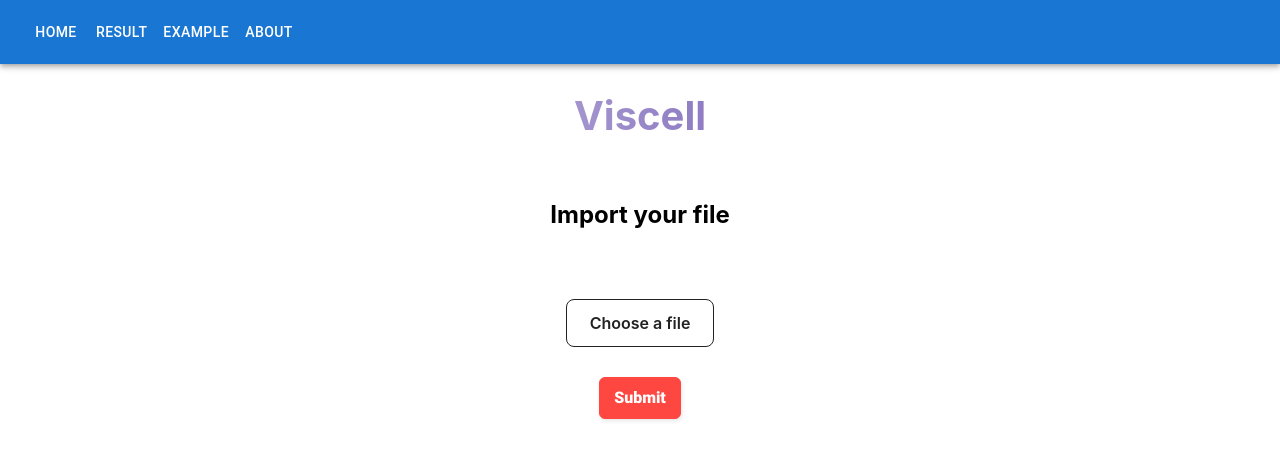
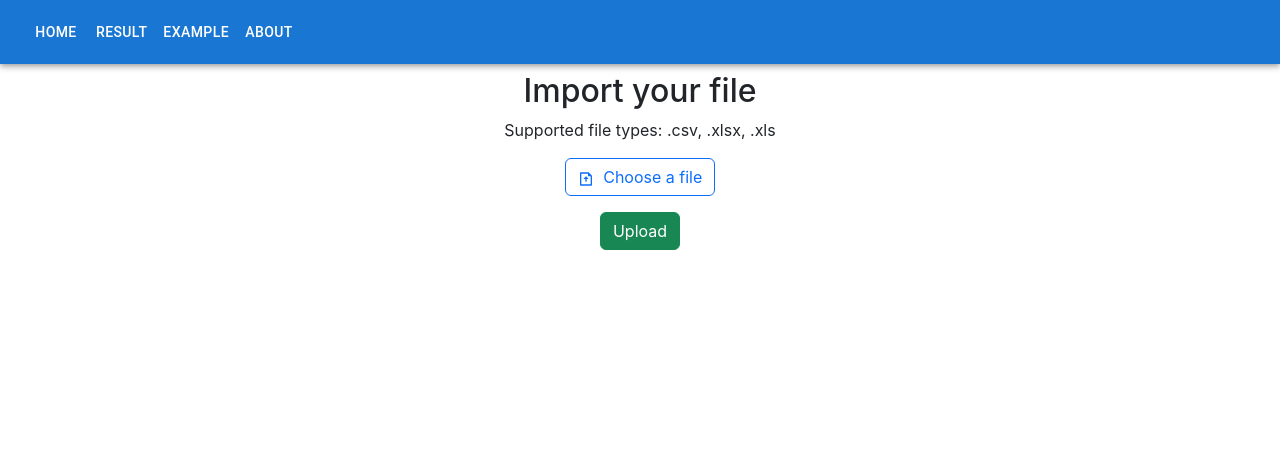
Before and after one commit to sitalbi/viscell, a React (Create React App) app in the folder client/: page / in a window 1280 px wide. Shown: the top 460 px of the page. Built offline with nearby package versions, Linux system fonts and the light colour scheme.

Commit message:
(feat) removed useless css

```diff
--- a/client/src/App.css
+++ b/client/src/App.css
@@ -9,3 +9,13 @@
 .sankey {
   margin-top: 10vh;
 }
+
+/* IMPORTFILE.JS */
+.import-button {
+  width: 0px;
+  height: 0px;
+  opacity: 0;
+  overflow: hidden;
+  position: absolute;
+  z-index: -1;
+}
--- a/client/src/components/ImportFile.css
+++ /dev/null
@@ -1,115 +0,0 @@
-.importFile {
-  display: flex;
-  flex-direction: column;
-  align-items: center;
-  justify-content: center;
-  margin-top: 20px;
-}
-
-.importFileDiv {
-  display: flex;
-  flex-direction: column;
-  align-items: center;
-  justify-content: center;
-  margin-top: 20px;
-}
-
-.importFileButton {
-  margin-top: 20px;
-  margin-bottom: 20px;
-  color: rgb(0, 0, 0);
-  border: none;
-  padding: 10px 20px;
-  border-radius: 5px;
-  border-color: black;
-  cursor: pointer;
-  font-size: 1.5rem;
-}
-
-.buttonImport {
-  background: #FF4742;
-  border: 1px solid #FF4742;
-  border-radius: 6px;
-  box-shadow: rgba(0, 0, 0, 0.1) 1px 2px 4px;
-  box-sizing: border-box;
-  color: #FFFFFF;
-  cursor: pointer;
-  display: inline-block;
-  font-family: nunito, roboto, proxima-nova, "proxima nova", sans-serif;
-  font-size: 16px;
-  font-weight: 800;
-  line-height: 16px;
-  min-height: 40px;
-  outline: 0;
-  padding: 12px 14px;
-  text-align: center;
-  text-rendering: geometricprecision;
-  text-transform: none;
-  user-select: none;
-  -webkit-user-select: none;
-  touch-action: manipulation;
-  vertical-align: middle;
-}
-
-.buttonImport:hover,
-.buttonImport:active {
-  background-color: initial;
-  background-position: 0 0;
-  color: #FF4742;
-}
-
-.buttonImport:active {
-  opacity: .5;
-}
-
-.fileImportBt {
-  background-color: #FFFFFF;
-  border: 1px solid #222222;
-  border-radius: 8px;
-  box-sizing: border-box;
-  color: #222222;
-  cursor: pointer;
-  display: inline-block;
-  font-family: Circular, -apple-system, BlinkMacSystemFont, Roboto, "Helvetica Neue", sans-serif;
-  font-size: 16px;
-  font-weight: 600;
-  line-height: 20px;
-  margin: 0;
-  outline: none;
-  padding: 13px 23px;
-  position: relative;
-  text-align: center;
-  text-decoration: none;
-  touch-action: manipulation;
-  transition: box-shadow .2s, -ms-transform .1s, -webkit-transform .1s, transform .1s;
-  user-select: none;
-  -webkit-user-select: none;
-  width: auto;
-}
-
-.fileImportBt:focus-visible {
-  box-shadow: #222222 0 0 0 2px, rgba(255, 255, 255, 0.8) 0 0 0 4px;
-  transition: box-shadow .2s;
-}
-
-.fileImportBt:active {
-  background-color: #F7F7F7;
-  border-color: #000000;
-  transform: scale(.96);
-}
-
-.fileImportBt:disabled {
-  border-color: #DDDDDD;
-  color: #DDDDDD;
-  cursor: not-allowed;
-  opacity: 1;
-}
-
-.fileImportInput {
-  width: 0.1px;
-  height: 0.1px;
-  opacity: 0;
-  overflow: hidden;
-  position: absolute;
-  z-index: -1;
-}
--- a/client/src/components/ImportFile.js
+++ b/client/src/components/ImportFile.js
@@ -1,49 +1,38 @@
+import { Button, Container, Row, Col } from 'react-bootstrap';
 import { React, useContext } from 'react';
-import { useNavigate } from 'react-router-dom';
 import { FileContext } from '../context/SankeyFile.js';
-import './ImportFile.css';
+import { RiFileUploadLine } from 'react-icons/ri';
 
 export const ImportFile = () => {
-
     const [, setFile] = useContext(FileContext);
-
-    const navigate = useNavigate();
 
     const onFileChange = (value) => {
         setFile(value.target.files[0]);
-        if (document.querySelector('.messageImportFile')) {
-            document.querySelector('.messageImportFile').remove();
-        }
-
-        // create a message with the name of the file
-        const message = document.createElement('p');
-        message.className = 'messageImportFile';
-        message.innerHTML = value.target.files[0].name;
-        message.style.color = 'black';
-        document.querySelector('.importFileDiv').appendChild(message);
-    }
+    };
 
     const onFileClick = () => {
-        // create a message to inform the user that the file has been uploaded
-        const message = document.createElement('p');
-        message.innerHTML = 'File uploaded';
-        message.style.color = 'green';
-        document.querySelector('.importFileDiv').appendChild(message);
-        navigate('/result');
-    }
+        alert("File uploaded successfully"); // This will change very soon
+    };
 
     return (
-        <div className='importFile'>
-            <h2>Import your file</h2>
-            <div className='importFileDiv'>
-                <div className='importFileButton'>
-                    <label className='fileImportBt' htmlFor="file">Choose a file</label>
-                    <input className='fileImportInput' type="file" id="file" name="file" accept=".csv, application/vnd.openxmlformats-officedocument.spreadsheetml.sheet, application/vnd.ms-excel" onChange={onFileChange} />
-                </div>
-                <div className='div3'>
-                    <button className='buttonImport' onClick={onFileClick}>Submit</button>
-                </div>
-            </div>
-        </div>
+        <Container className="d-flex justify-content-center">
+            <Row>
+                <Col>
+                    <h2 className="text-center mt-2">Import your file</h2>
+                    <p className="text-center mt-2">Supported file types: .csv, .xlsx, .xls</p>
+                    <div className="text-center">
+                        <label className='btn btn-outline-primary' htmlFor="file">
+                            <RiFileUploadLine style={{ marginRight: '5px' }} /> Choose a file
+                        </label>
+                        <input className='import-button' type="file" id="file" name="file" accept=".csv, application/vnd.openxmlformats-officedocument.spreadsheetml.sheet, application/vnd.ms-excel" onChange={onFileChange} />
+                    </div>
+                    <div className="text-center mt-3">
+                        <Button variant="success" className="btn btn-primary" onClick={onFileClick}>Upload</Button>
+                    </div>
+                    <div className='info'>
+                    </div>
+                </Col>
+            </Row>
+        </Container>
     );
-}
+};
--- a/client/src/index.js
+++ b/client/src/index.js
@@ -2,6 +2,8 @@ import React from 'react';
 import ReactDOM from 'react-dom/client';
 import reportWebVitals from './reportWebVitals.js';
 import App from './App.js';
+
+import 'bootstrap/dist/css/bootstrap.min.css';
 import './index.css';
 
 const root = ReactDOM.createRoot(document.getElementById('root'));
--- a/client/src/pages/HomePage.js
+++ b/client/src/pages/HomePage.js
@@ -9,10 +9,9 @@ export const HomePage = () => {
   return (
     <div className="Home">
       <Helmet>
-        <title>Viscell</title>
+        <title>viscell</title>
       </Helmet>
       <MenuBar />
-      <h1 className="titleHomePage">Viscell</h1>
 
       <div className="importFile">
         <ImportFile />
```
Also changed, not shown: client/package.json (+9 -6 lines), 1 other file (tests, documents, lock files or other folders).
